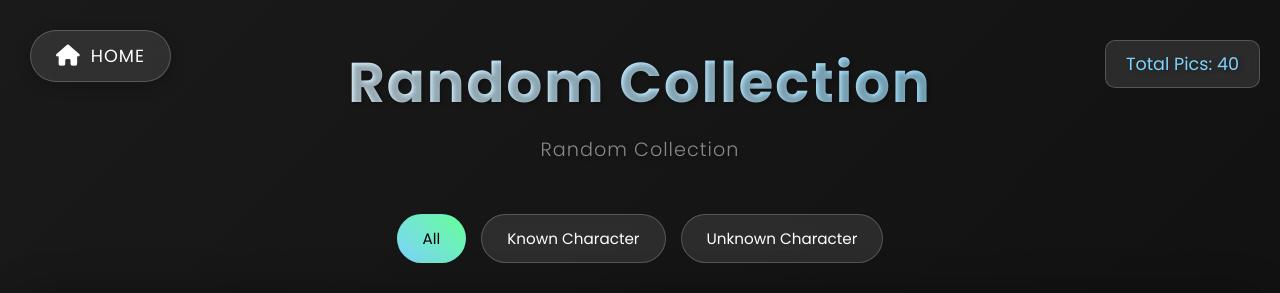
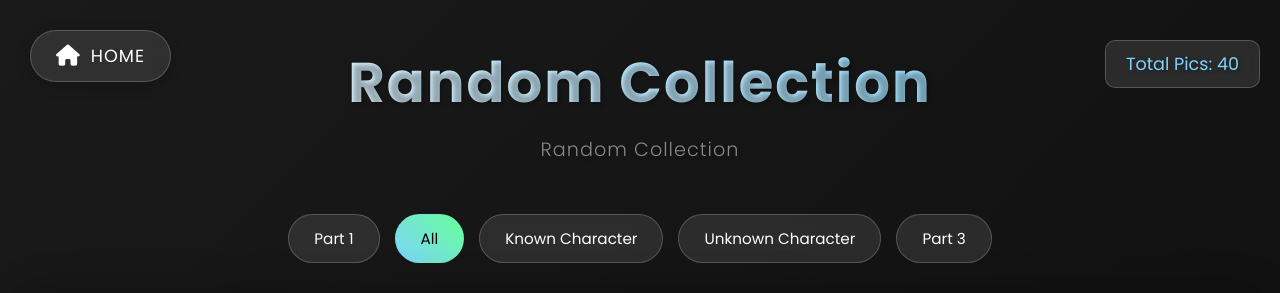
Before and after one commit to eridavira/hentai, a plain HTML site: page random2.html in a window 1280 px wide. Shown: the top 293 px of the page. Drawn offline with Linux system fonts and the light colour scheme; no server answers.

Commit message:
Add files via upload

```diff
--- a/random2.html
+++ b/random2.html
@@ -24,9 +24,12 @@
 
         <!-- Tambahkan tombol filter -->
         <div class="filter-buttons">
+            <button class="filter-btn" onclick="window.location.href='random.html'">Part 1</button>
             <button class="filter-btn active" data-filter="all">All</button>
             <button class="filter-btn" data-filter="known">Known Character</button>
             <button class="filter-btn" data-filter="unknown">Unknown Character</button>
+            <button class="filter-btn" onclick="window.location.href='random3.html'">Part 3</button>
+
         </div>
 
         <div class="gallery">
```
Also changed, not shown: random.html (+1 -0 lines).
